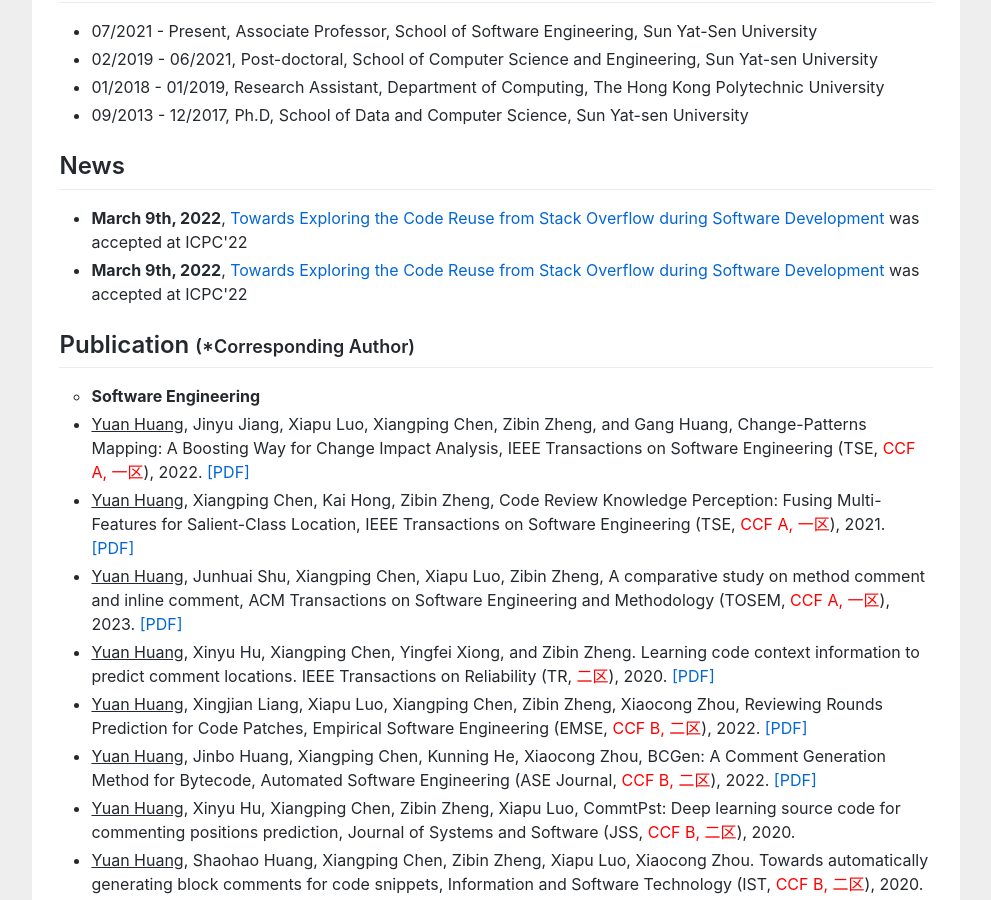
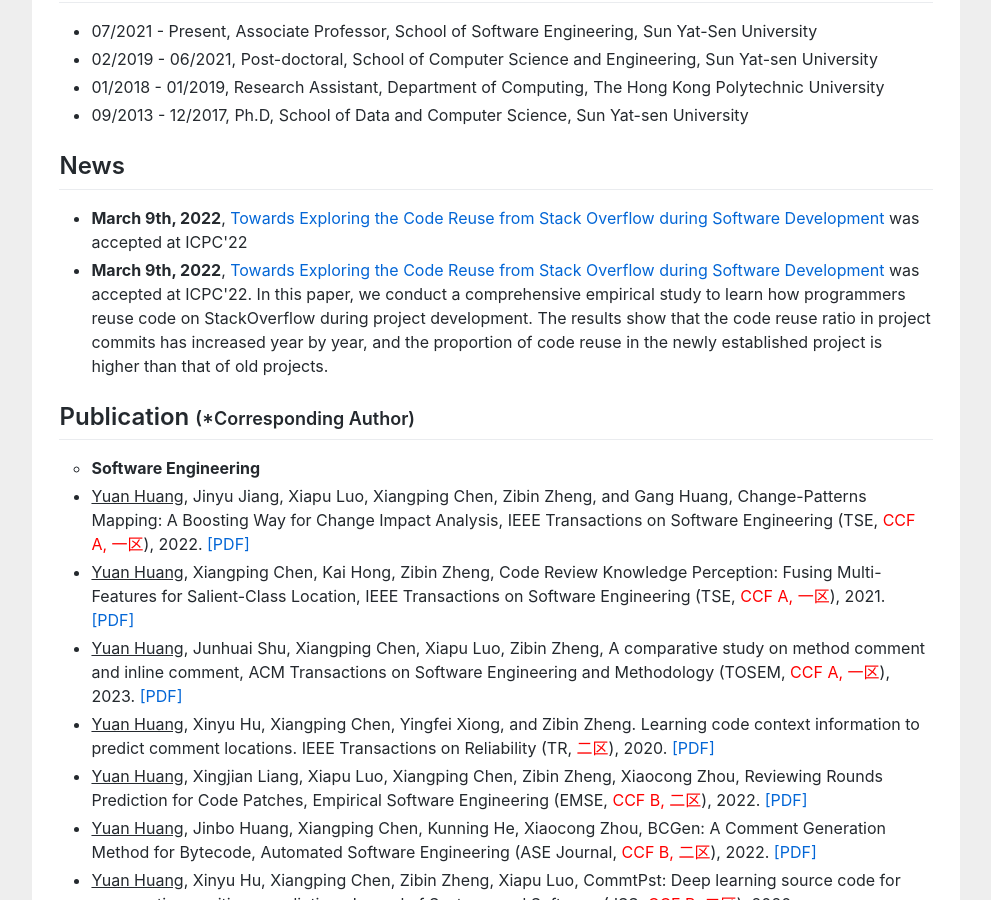
Before and after one commit to huangyuan-hy/huangyuan-hy.github.io, a Jekyll site: the page index.html, which Jekyll copies as it is, in a window 1280 px wide and 900 px high, scrolled down 669 px. Shown: the whole window, without its empty margins (144-1135 px from the left). Built offline with Jekyll 4.4.1, drawn with Linux system fonts in a browser that asks for light colours.

Commit message:
Update index.html

```diff
--- a/index.html
+++ b/index.html
@@ -82,7 +82,10 @@ gtag('config', 'UA-158965281-1');
 				<h2>News</h2>
 					<ul>
 						<li><b>March 9th, 2022</b>,  <a href="https://arxiv.org/pdf/2204.12711.pdf">Towards Exploring the Code Reuse from Stack Overflow during Software Development</a> was accepted at ICPC'22 </li>
-						<li><b>March 9th, 2022</b>,  <a href="https://arxiv.org/pdf/2204.12711.pdf">Towards Exploring the Code Reuse from Stack Overflow during Software Development</a> was accepted at ICPC'22 </li>
+
+						<li><b>March 9th, 2022</b>,  <a href="https://arxiv.org/pdf/2204.12711.pdf">Towards Exploring the Code Reuse from Stack Overflow during Software Development</a> was accepted at ICPC'22. In this paper, we conduct a comprehensive
+empirical study to learn how programmers reuse code on StackOverflow during project development. The results show that the code reuse ratio in project commits has increased year by year, and the proportion of code reuse in the
+newly established project is higher than that of old projects. </li>
 					</ul>
 
 
```
